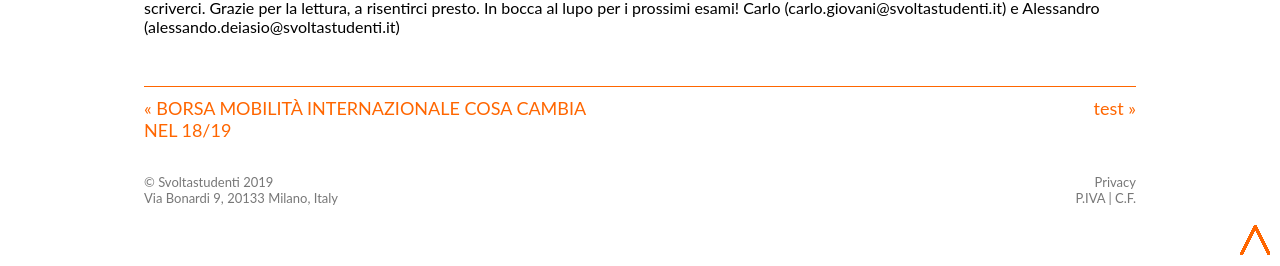
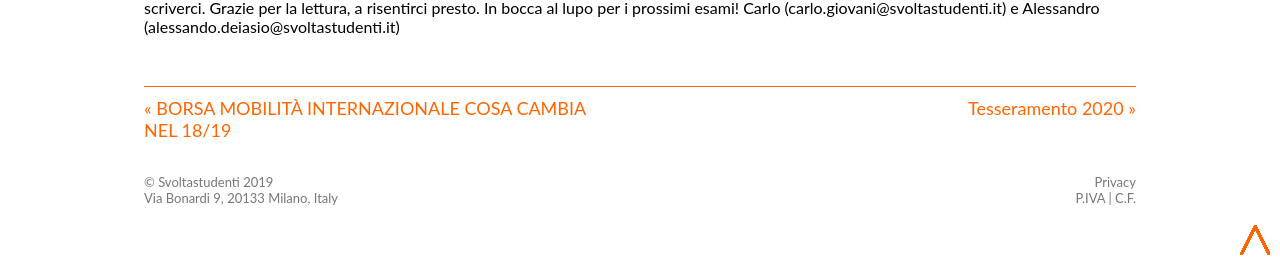
Before and after one commit to francesca-palladino/blog.svoltastudenti.it, a Jekyll site: the page built from _posts/2019-01-23-news-dagli-organi-centrali-gennaio-2019.md, in a window 1280 px wide and 900 px high, scrolled down 2419 px. Shown: the part 631-897 px from the top of the window. Built offline with Jekyll 4.4.1, drawn with Linux system fonts in a browser that asks for light colours; a script that is not in the unit is left out.

Commit message:
Update 2019-08-25-tesseramento-2020.md

```diff
--- a/_posts/events/2019-08-25-tesseramento-2020.md
+++ b/_posts/events/2019-08-25-tesseramento-2020.md
@@ -2,7 +2,7 @@
 layout: events
 category: events
 pretix_id: tesseramento
-title: test
+title: Tesseramento 2020
 date: 2019-08-25T19:26:33.987Z
 price: 10
 contributo_poli: true
```
